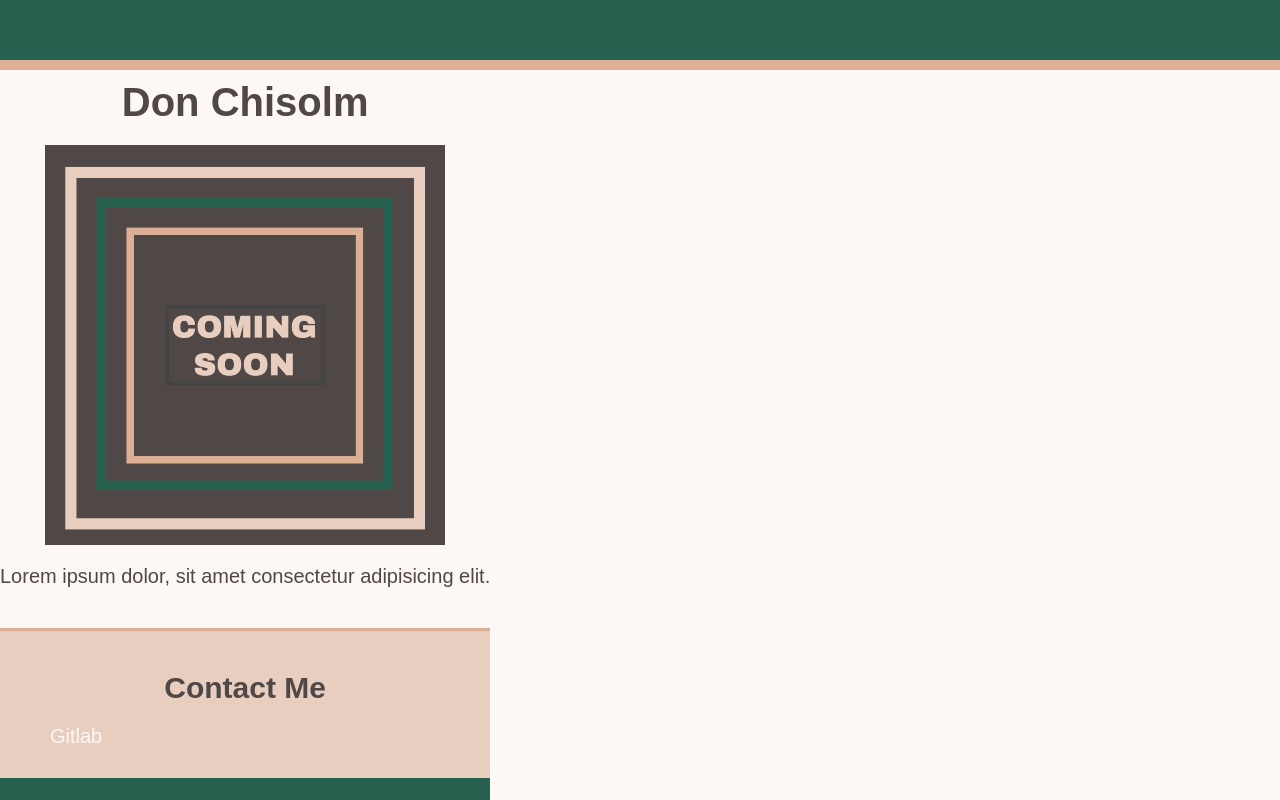
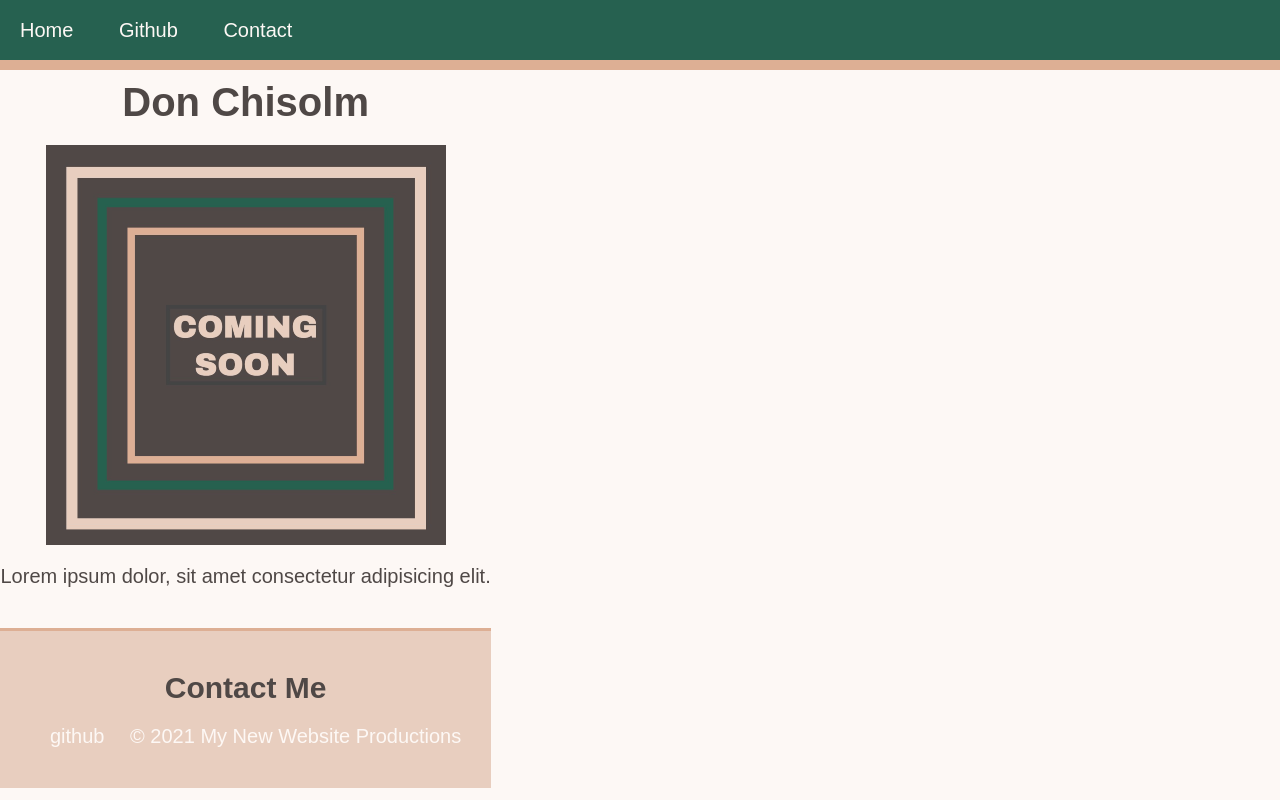
Before and after one commit to Donchiz77/git-init-sample, a plain HTML site: page index.html in a window 1280 px wide. Drawn offline with Linux system fonts and the light colour scheme.

Commit message:
Nav bar created and text links added

```diff
--- a/assets/css/style.css
+++ b/assets/css/style.css
@@ -43,6 +43,7 @@ footer {
 
 /* TODO: Add fixed */
 header {
+  display: inline;
   position: fixed;
   border-bottom: 10px solid #DDAF94;
 }
@@ -109,6 +110,7 @@ button {
   text-align: center;
 }
 
-.text-right {
-  text-align: right;
+.text-left {
+  text-align: left
+  ;
 }
--- a/index.html
+++ b/index.html
@@ -9,6 +9,15 @@
 
 <body>
   <header>
+
+    <nav class="text-left">
+        <ul>
+            <li> <a href="#">Home</a></li>
+            <li> <a href="https://github.com/">Github</a></li>
+            <li> <a href= "#contact">Contact</a></li>
+
+        </ul>
+    </nav>
 <!-- Nav header here -->
   </header>
 
@@ -22,7 +31,8 @@
       <h2 class="text-center">Contact Me</h2>
         <!-- Form code here -->
       <ul>
-        <li></li><A href= "github.com">Gitlab</A></li>
+        <li></li><A href= "github.com">github</A></li>
+        <li><a href= "</li>
 
 
 
```
